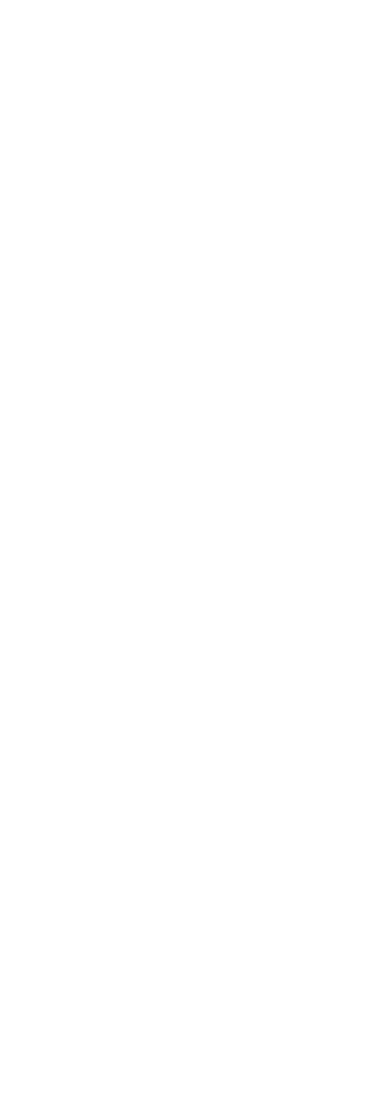
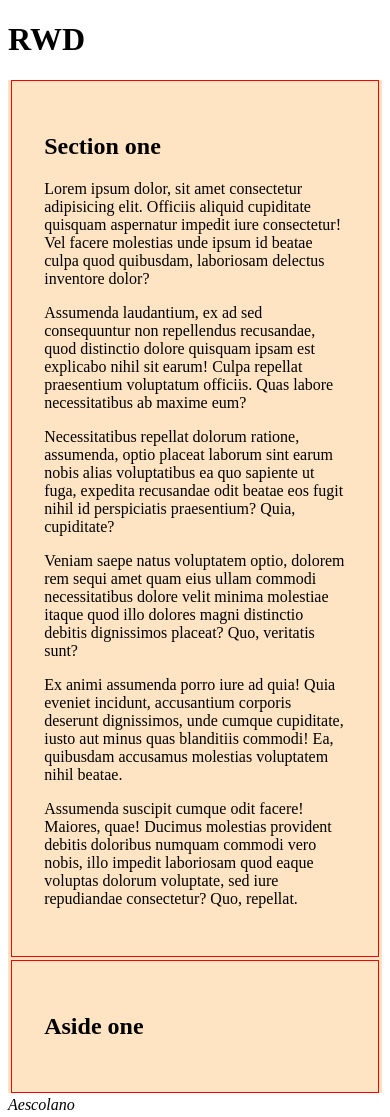
Before and after one commit to Aescolanoc/04-rwd, a plain HTML site: page index.html in a window 390 px wide. Before the commit the page ends 844 px from the top, so only its background shows below. Drawn offline with Linux system fonts and the light colour scheme.

Commit message:
Add media queries

```diff
--- a/css/style.css
+++ b/css/style.css
@@ -0,0 +1,32 @@
+/* Estilos comunes */
+
+main {
+  background-color: bisque;
+}
+
+section,
+aside {
+  border: 1px solid red;
+  margin: 0.2rem;
+  padding: 2em;
+  max-width: 500px;
+}
+
+@media (min-width: 580px) {
+  main {
+    display: flex;
+  }
+
+  section {
+    order: 1;
+  }
+}
+
+@media (min-width: 780px) {
+  aside {
+    width: 30%;
+  }
+  section {
+    width: 70%;
+  }
+}
--- a/index.html
+++ b/index.html
@@ -7,5 +7,56 @@
     <title>RWD</title>
     <link rel="stylesheet" href="./css/style.css" />
   </head>
-  <body></body>
+  <body>
+    <header>
+      <h1>RWD</h1>
+    </header>
+    <main>
+      <section>
+        <h2>Section one</h2>
+        <p>
+          Lorem ipsum dolor, sit amet consectetur adipisicing elit. Officiis
+          aliquid cupiditate quisquam aspernatur impedit iure consectetur! Vel
+          facere molestias unde ipsum id beatae culpa quod quibusdam, laboriosam
+          delectus inventore dolor?
+        </p>
+        <p>
+          Assumenda laudantium, ex ad sed consequuntur non repellendus
+          recusandae, quod distinctio dolore quisquam ipsam est explicabo nihil
+          sit earum! Culpa repellat praesentium voluptatum officiis. Quas labore
+          necessitatibus ab maxime eum?
+        </p>
+        <p>
+          Necessitatibus repellat dolorum ratione, assumenda, optio placeat
+          laborum sint earum nobis alias voluptatibus ea quo sapiente ut fuga,
+          expedita recusandae odit beatae eos fugit nihil id perspiciatis
+          praesentium? Quia, cupiditate?
+        </p>
+        <p>
+          Veniam saepe natus voluptatem optio, dolorem rem sequi amet quam eius
+          ullam commodi necessitatibus dolore velit minima molestiae itaque quod
+          illo dolores magni distinctio debitis dignissimos placeat? Quo,
+          veritatis sunt?
+        </p>
+        <p>
+          Ex animi assumenda porro iure ad quia! Quia eveniet incidunt,
+          accusantium corporis deserunt dignissimos, unde cumque cupiditate,
+          iusto aut minus quas blanditiis commodi! Ea, quibusdam accusamus
+          molestias voluptatem nihil beatae.
+        </p>
+        <p>
+          Assumenda suscipit cumque odit facere! Maiores, quae! Ducimus
+          molestias provident debitis doloribus numquam commodi vero nobis, illo
+          impedit laboriosam quod eaque voluptas dolorum voluptate, sed iure
+          repudiandae consectetur? Quo, repellat.
+        </p>
+      </section>
+      <aside>
+        <h2>Aside one</h2>
+      </aside>
+    </main>
+    <footer>
+      <address>Aescolano</address>
+    </footer>
+  </body>
 </html>
```
